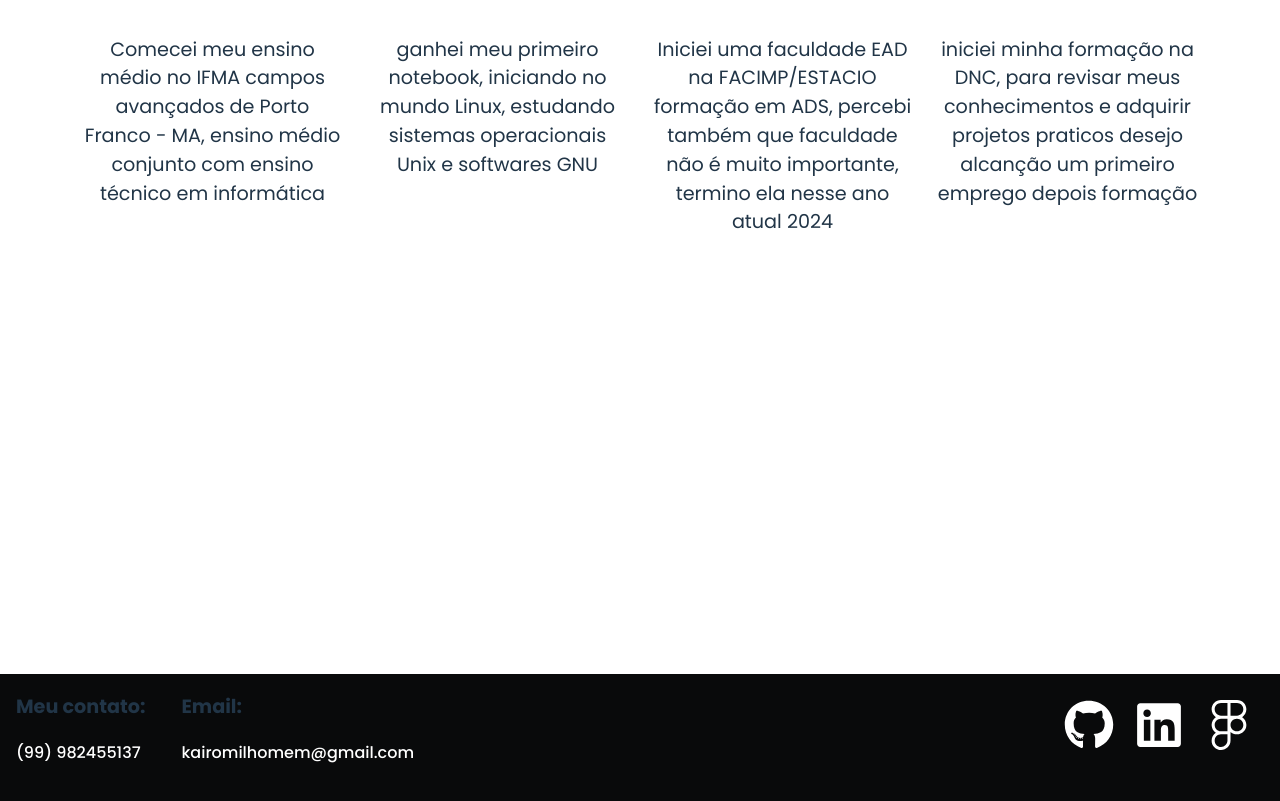
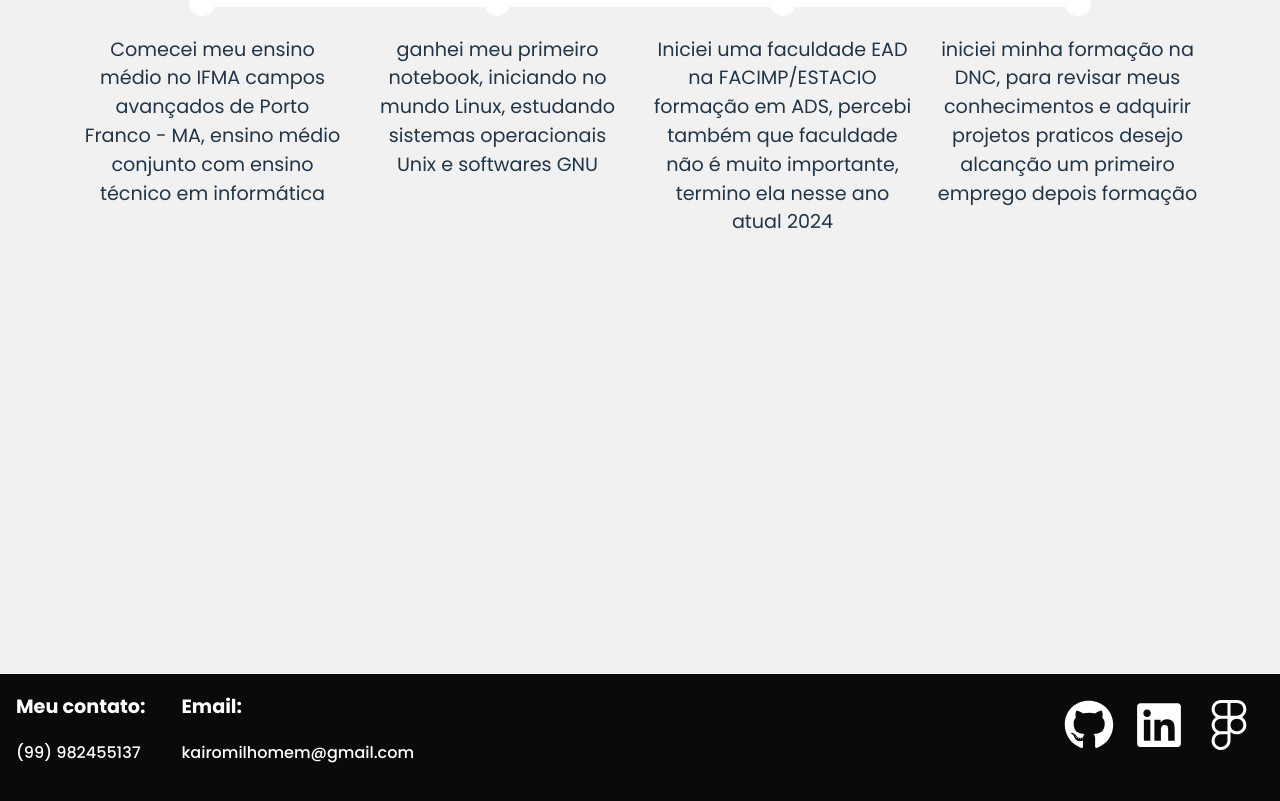
Before and after one commit to 01101-kairo/portfolio, a React (Vite) app: page / in a window 1280 px wide. Shown: the part 2501-3302 px from the top of the page. Built offline with nearby package versions, Linux system fonts and the light colour scheme.

Commit message:
add: modificaçoes no index.css onde altero as cor de fundo e houver button footer no media light

```diff
--- a/src/index.css
+++ b/src/index.css
@@ -78,12 +78,15 @@ img{
 @media (prefers-color-scheme: light) {
   :root {
     color: #213547;
-    background-color: #ffffff;
+    background-color: #f1f1f1;
+  }
+  footer{
+    color: #fff;
   }
   a:hover {
-    color: #747bff;
+    color: #0c70f2;
   }
   button {
-    background-color: #f9f9f9;
+    color: #f9f9f9;
   }
 }
```
